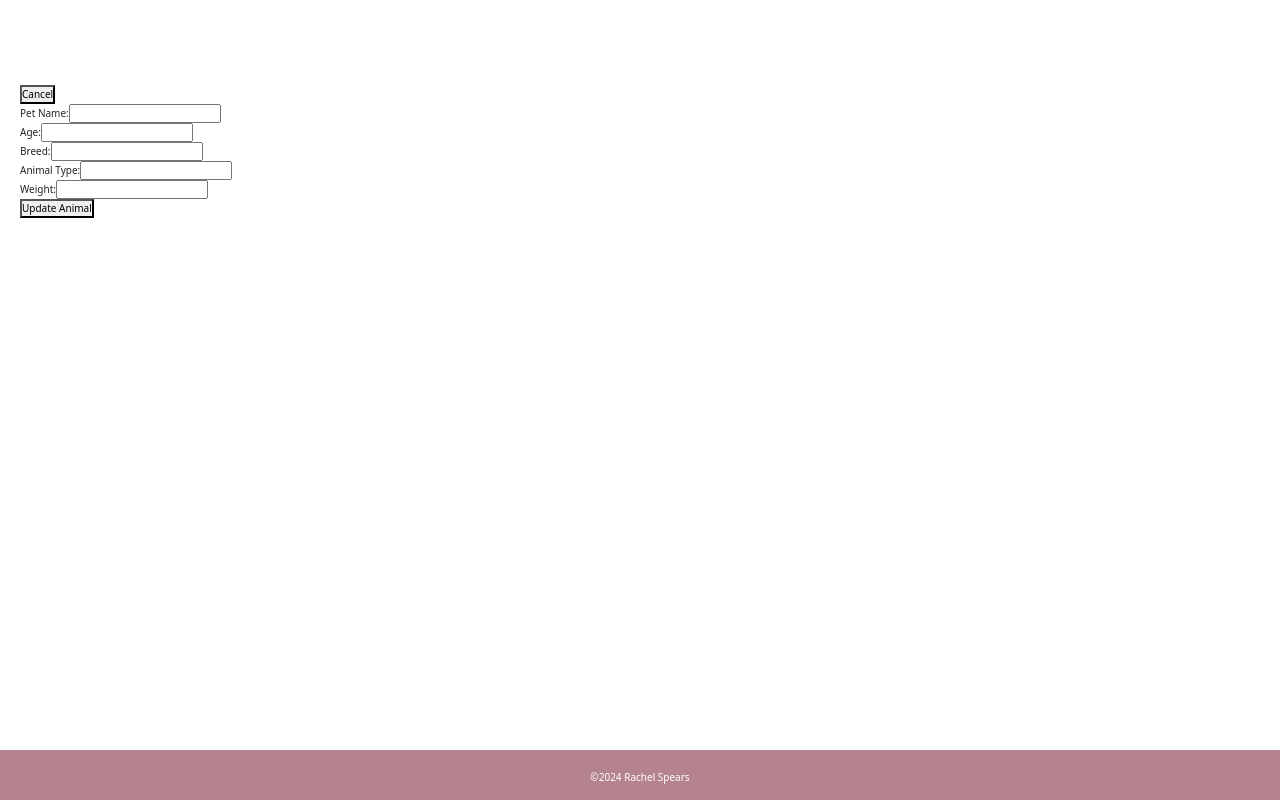
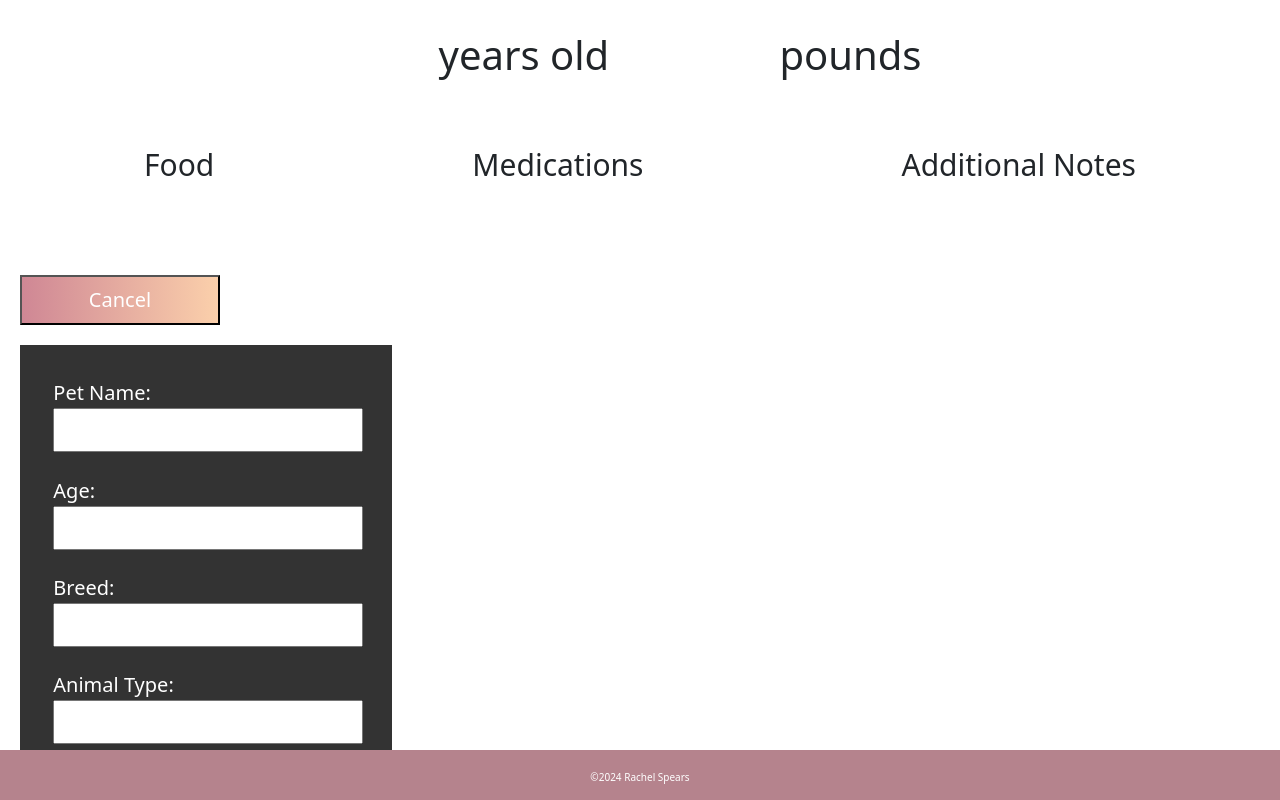
Before and after one commit to Rosepetal2022/mypet_portal, a React (Create React App) app in the folder client/: page /SingleAnimal/1 in a window 1280 px wide. Both pictures are taken after a click on the button "Update Animal". Shown: the top 800 px of the page. Built offline with nearby package versions, Linux system fonts and the light colour scheme; no server answers.

Commit message:
added more fields for pet info

```diff
--- a/client/src/App.css
+++ b/client/src/App.css
@@ -105,6 +105,7 @@ body {
   background-image: linear-gradient(to right, rgba(199, 109, 126, 0.8), rgba(254, 200, 154, 0.8));
   width: 20rem;
   height: 5rem;
+  font-size: 2rem;
   margin-top: 2rem; }
   .add-pet:visited, .add-pet:link {
     text-decoration: none;
@@ -179,11 +180,11 @@ body {
   position: absolute;
   top: 90%;
   left: 50%;
-  width: 80%;
+  width: 50%;
   transform: translate(-50%, -40%);
   text-align: center;
   font-weight: bold;
-  background-color: #6d6875;
+  background-color: rgba(109, 104, 117, 0.6);
   border-radius: 10%;
   padding-top: 5rem;
   color: #ffffff }
@@ -234,3 +235,36 @@ body {
   .petname__span {
     font-size: 4rem;
     margin: 4rem; }
+
+.form-group {
+      padding: 1rem;
+      margin: 1%;
+      width: 50%;
+      color: #ffff;
+      font-size: 2rem;
+    }
+
+.form-group--entry {
+  padding: .5rem;
+}
+
+.form-group--holder {
+  background-color: #333333;
+  padding: 2rem;
+  width: 30%;
+  margin-top: 2rem;
+  margin-bottom: 10rem;
+}
+
+
+.animal-content--container {
+  margin: 5% 10%;
+}
+
+.animal-content--title {
+  font-size: 3rem;
+}
+
+.animal-content--content {
+  font-size: 2.5rem;
+}
--- a/client/src/components/Modal/AddAnimaModal.js
+++ b/client/src/components/Modal/AddAnimaModal.js
@@ -24,6 +24,9 @@ function AddAnimalModal(props) {
         breed: '',
         animaltype: '',
         weight: '',
+        food: '',
+        medication: '',
+        notes: '',
     });
 
     const [addAnimal, { error }] = useMutation(ADD_ANIMAL);
@@ -56,6 +59,9 @@ function AddAnimalModal(props) {
             breed: '',
             animaltype: '',
             weight: '',
+            food: '',
+            medication: '',
+            notes: ''
         });
     };
 
@@ -69,7 +75,7 @@ function AddAnimalModal(props) {
                 toggle={toggle}
 
             >
-                <ModalHeader toggle={toggle}>Modal title</ModalHeader>
+                <ModalHeader toggle={toggle}>Add Pet</ModalHeader>
                 <ModalBody>
                     <Form onSubmit={handleFormSubmit}>
                         <FormGroup>
@@ -142,6 +148,48 @@ function AddAnimalModal(props) {
                                 onChange={handleChange}
                             />
                         </FormGroup>
+                        <FormGroup>
+                            <Label className="font" for="food">
+                                Pet's Food
+                            </Label>
+                            <Input
+                                id="food"
+                                className="font"
+                                name="food"
+                                placeholder="Add Your Pet's Food Here"
+                                type="text"
+                                value={formState.food}
+                                onChange={handleChange}
+                            />
+                        </FormGroup>
+                        <FormGroup>
+                            <Label className="font" for="medication">
+                                Pet's Medications
+                            </Label>
+                            <Input
+                                id="medication"
+                                className="font"
+                                name="medication"
+                                placeholder="Add Your Pet's Medications Here"
+                                type="text"
+                                value={formState.medication}
+                                onChange={handleChange}
+                            />
+                        </FormGroup>
+                        <FormGroup>
+                            <Label className="font" for="notes">
+                                Additional Notes
+                            </Label>
+                            <Input
+                                id="notes"
+                                className="font"
+                                name="notes"
+                                placeholder="Add Additional Notes Here"
+                                type="text"
+                                value={formState.notes}
+                                onChange={handleChange}
+                            />
+                        </FormGroup>
                         <Button color="primary" onClick={toggle} className="submit-button" type="submit" value="submit">
                         Add Pet
                     </Button>
--- a/client/src/pages/SingleAnimal.js
+++ b/client/src/pages/SingleAnimal.js
@@ -15,7 +15,10 @@ const SingleAnimal = () => {
         age: '',
         breed: '',
         animaltype: '',
-        weight: ''
+        weight: '',
+        food: '',
+        medication: '',
+        notes: '',
     });
 
     const [showForm, setShowForm] = useState(false); // State for controlling form visibility
@@ -29,7 +32,10 @@ const SingleAnimal = () => {
                 age: data.animal.age || '',
                 breed: data.animal.breed || '',
                 animaltype: data.animal.animaltype || '',
-                weight: data.animal.weight || ''
+                weight: data.animal.weight || '',
+                food: data.animal.food || '',
+                medication: data.animal.medication || '',
+                notes: data.animal.notes || '',
             });
         }
     }, [data]);
@@ -53,7 +59,10 @@ const SingleAnimal = () => {
                         age: parseInt(formValues.age),
                         breed: formValues.breed,
                         animaltype: formValues.animaltype,
-                        weight: parseFloat(formValues.weight)
+                        weight: parseFloat(formValues.weight),
+                        food: formValues.food,
+                        medication: formValues.medication,
+                        notes: formValues.notes,
                     }
                 }
             });
@@ -72,20 +81,35 @@ const SingleAnimal = () => {
             <div className="petname">
                 <h1 className="petname__heading">{animal.petname}</h1>
                 <span className="petname__span">{animal.animaltype}</span>
+                <span className="petname__span">{animal.age} years old</span>
                 <span className="petname__span">{animal.breed}</span>
-                <span className="petname__span">{animal.weight}</span>
+                <span className="petname__span">{animal.weight} pounds</span>
             </div>
-
+            <div className="d-flex justify-content-between animal-content--container">
+            <div className="animal-content">
+                <h2 className="animal-content--title">Food</h2>
+                <p className="animal-content--content">{animal.food}</p>
+            </div>
+            <div className="animal-content">
+                <h2 className="animal-content--title">Medications</h2>
+                <p className="animal-content--content">{animal.medication}</p>
+            </div>
+            <div className="animal-content">
+                <h2 className="animal-content--title">Additional Notes</h2>
+                <p className="animal-content--content">{animal.notes}</p>
+            </div>
+            </div>
             <div className="update-animal">
-                <button onClick={() => setShowForm(!showForm)}>
+                <button className="add-pet" onClick={() => setShowForm(!showForm)}>
                     {showForm ? 'Cancel' : 'Update Animal'}
                 </button>
 
                 {showForm && (
-                    <form onSubmit={handleFormSubmit}>
+                    <form className="form-group--holder" onSubmit={handleFormSubmit}>
                         <div className="form-group">
                             <label htmlFor="petname">Pet Name:</label>
                             <input
+                                className="form-group--entry"
                                 type="text"
                                 id="petname"
                                 name="petname"
@@ -96,6 +120,7 @@ const SingleAnimal = () => {
                         <div className="form-group">
                             <label htmlFor="age">Age:</label>
                             <input
+                                className="form-group--entry"
                                 type="number"
                                 id="age"
                                 name="age"
@@ -106,6 +131,7 @@ const SingleAnimal = () => {
                         <div className="form-group">
                             <label htmlFor="breed">Breed:</label>
                             <input
+                                className="form-group--entry"
                                 type="text"
                                 id="breed"
                                 name="breed"
@@ -116,6 +142,7 @@ const SingleAnimal = () => {
                         <div className="form-group">
                             <label htmlFor="animaltype">Animal Type:</label>
                             <input
+                                className="form-group--entry"
                                 type="text"
                                 id="animaltype"
                                 name="animaltype"
@@ -126,6 +153,7 @@ const SingleAnimal = () => {
                         <div className="form-group">
                             <label htmlFor="weight">Weight:</label>
                             <input
+                                className="form-group--entry"
                                 type="number"
                                 id="weight"
                                 name="weight"
@@ -133,7 +161,40 @@ const SingleAnimal = () => {
                                 onChange={handleInputChange}
                             />
                         </div>
-                        <button type="submit">Update Animal</button>
+                        <div className="form-group">
+                            <label htmlFor="food">Food:</label>
+                            <input
+                                className="form-group--entry"
+                                type="text"
+                                id="food"
+                                name="food"
+                                value={formValues.food}
+                                onChange={handleInputChange}
+                            />
+                        </div>
+                        <div className="form-group">
+                            <label htmlFor="medication">Medications:</label>
+                            <input
+                                className="form-group--entry"
+                                type="text"
+                                id="medication"
+                                name="medication"
+                                value={formValues.medication}
+                                onChange={handleInputChange}
+                            />
+                        </div>
+                        <div className="form-group">
+                            <label htmlFor="food">Additional Notes:</label>
+                            <input
+                                className="form-group--entry"
+                                type="text"
+                                id="notes"
+                                name="notes"
+                                value={formValues.notes}
+                                onChange={handleInputChange}
+                            />
+                        </div>
+                        <button className="add-pet" type="submit">Update Animal</button>
                     </form>
                 )}
             </div>
--- a/client/src/utils/mutations.js
+++ b/client/src/utils/mutations.js
@@ -23,13 +23,16 @@ mutation login($username: String!, $password: String!) {
       }`;
 
       export const ADD_ANIMAL = gql`
-      mutation addAnimal($petname: String!, $age: String!, $breed: String!, $animaltype: String!, $weight: String!) {
-        addAnimal(petname: $petname, age: $age, breed: $breed, animaltype: $animaltype, weight: $weight) {
+      mutation addAnimal($petname: String!, $age: String!, $breed: String!, $animaltype: String!, $weight: String!, $food: String!, $medication: String!, $notes: String) {
+        addAnimal(petname: $petname, age: $age, breed: $breed, animaltype: $animaltype, weight: $weight, food: $food, medication: $medication, notes: $notes) {
           petname,
           age,
           animaltype,
           weight,
-          breed
+          breed,
+          food,
+          medication,
+          notes
         }
       }`;
 
@@ -42,5 +45,8 @@ mutation login($username: String!, $password: String!) {
       breed
       animaltype
       weight
+      food
+      medication
+      notes
     }
   }`;
```
Also changed, not shown: client/src/utils/queries.js (+9 -0 lines), 2 other files (tests, documents, lock files or other folders).
